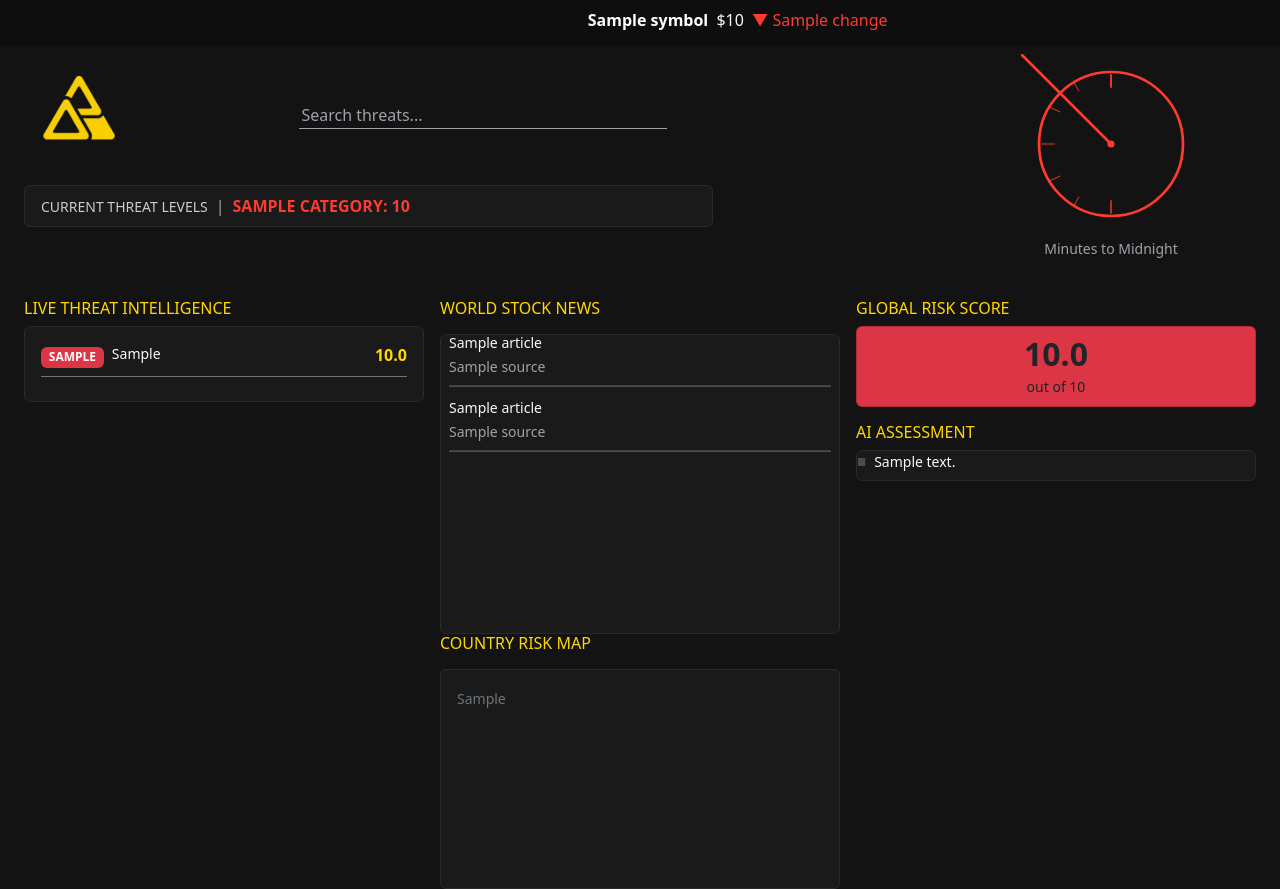
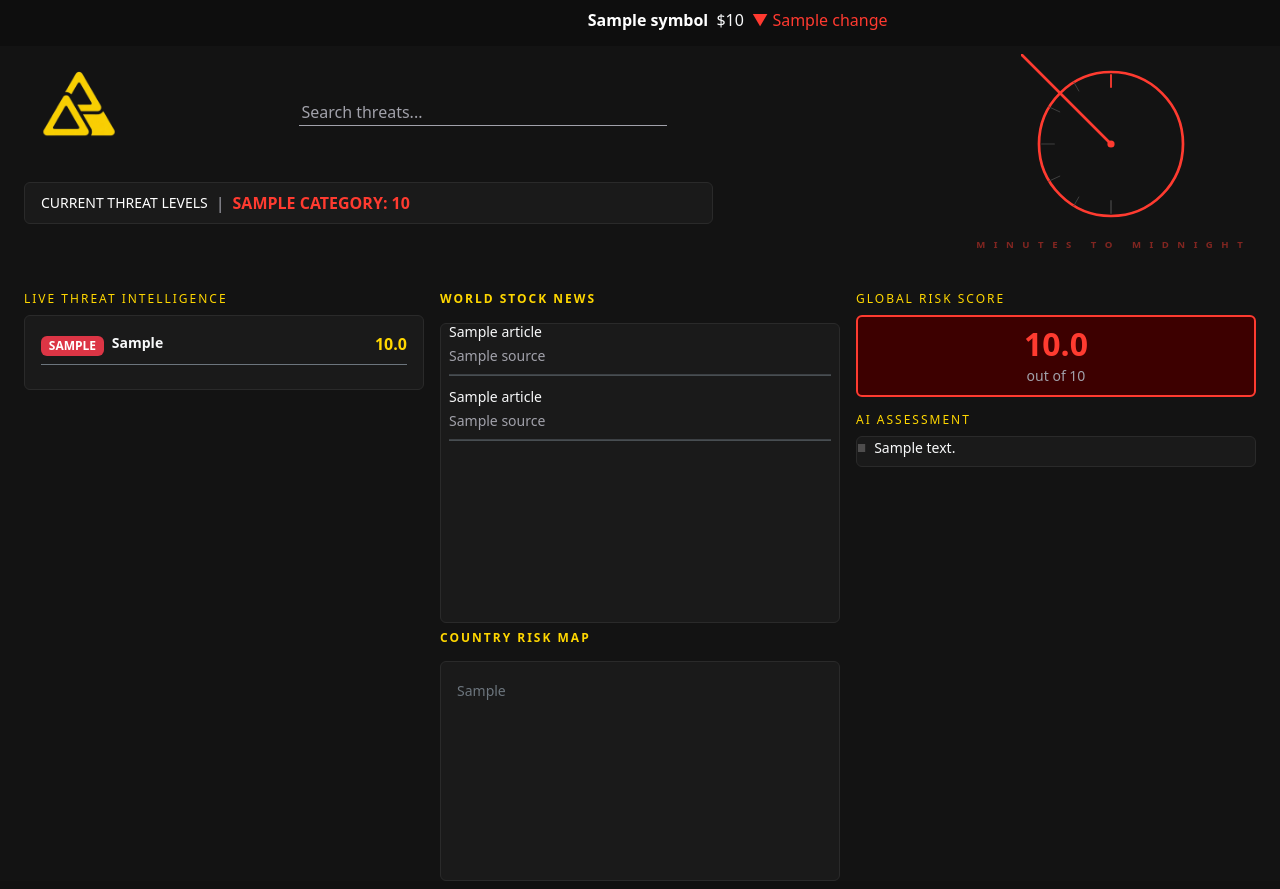
Before and after one commit to Bavianx/Doomsday_Dashboard, a Django app: template threats/templates/threats/dashboard.html in a window 1280 px wide. Run offline with Django 5.2, Linux system fonts and the light colour scheme; tables that the repository leaves empty hold one stand-in row (values such as "Sample post"); the template is opened without the code that fills it: values that come from a table or form of the project are taken from there, most other values are stand-ins (such as "Sample title", 1, 10 or a date in 2020).

Commit message:
Polish: favicon, page title, dynamic risk score colour, standardised headers, clock markers, Minutes to Midnight styling

```diff
--- a/threats/templates/threats/dashboard.html
+++ b/threats/templates/threats/dashboard.html
@@ -3,8 +3,9 @@
 <!DOCTYPE html>
 <html>
 <head>
-    <title> Doomsday Dashboard</title>
+    <title>DOOMSDAY | Global Threat Intelligence</title>
     <link href="https://cdn.jsdelivr.net/npm/bootstrap@5.3.0/dist/css/bootstrap.min.css" rel="stylesheet">
+    <link rel="icon" type="image/png" href="{% static 'threats/images/logo-transparent.png' %}">
 </head>
 <body style="background-color: #131313;">
 
@@ -69,7 +70,7 @@
             <div class="mt-5">
                 <div class="card bg-dark border-secondary px-3 py-2 threat-bar-wrapper" style="width: 75%;">
                     <div class="d-flex align-items-center gap-2 flex-wrap threat-bar">
-                        <small style="color: #ccccd4; white-space: nowrap;">CURRENT THREAT LEVELS</small>
+                        <small style="color: #ffffff; white-space: nowrap;">CURRENT THREAT LEVELS</small>
                         {% for category, score in category_scores.items %}
                             <span style="color: #A1A1AA;">|</span>
                             {% if score >= 7 %}
@@ -90,17 +91,24 @@
             <svg width="180" height="180" viewBox="0 0 400 400">
                 <circle cx="200" cy="200" r="160" fill="#131313" stroke="#FF3B30" stroke-width="6"/>
                 <line x1="200" y1="45" x2="200" y2="75" stroke="#FF3B30" stroke-width="4"/>
-                <line x1="117" y1="62" x2="129" y2="83" stroke="#FF3B30" stroke-width="2"/>
-                <line x1="61" y1="117" x2="87" y2="129" stroke="#FF3B30" stroke-width="2"/>
-                <line x1="45" y1="200" x2="75" y2="200" stroke="#FF3B30" stroke-width="2"/>
-                <line x1="61" y1="283" x2="87" y2="271" stroke="#FF3B30" stroke-width="2"/>
-                <line x1="117" y1="338" x2="129" y2="317" stroke="#FF3B30" stroke-width="2"/>
-                <line x1="200" y1="355" x2="200" y2="325" stroke="#FF3B30" stroke-width="3"/>
+                <line x1="117" y1="62" x2="129" y2="83" stroke="#444" stroke-width="2"/>
+                <line x1="61" y1="117" x2="87" y2="129" stroke="#444" stroke-width="2"/>
+                <line x1="45" y1="200" x2="75" y2="200" stroke="#444" stroke-width="2"/>
+                <line x1="61" y1="283" x2="87" y2="271" stroke="#444" stroke-width="2"/>
+                <line x1="117" y1="338" x2="129" y2="317" stroke="#444" stroke-width="2"/>
+                <line x1="200" y1="355" x2="200" y2="325" stroke="#444" stroke-width="3"/>
                 <line x1="200" y1="200" x2="{{ tip_x }}" y2="{{ tip_y }}"
                     stroke="#FF3B30" stroke-width="6" stroke-linecap="round"/>
                 <circle cx="200" cy="200" r="8" fill="#FF3B30"/>
             </svg>
-            <p class="small mt-1" style="color: #A1A1AA;"> Minutes to Midnight</p>
+            <p class="small mt-1" style="
+                color: #FF3B30;
+                letter-spacing: 3px;
+                font-size: 0.6rem;
+                font-weight: bold;
+                animation: pulse 2s infinite;">
+                M I N U T E S &nbsp; T O &nbsp; M I D N I G H T
+            </p>
         </div>
     </div>
 </div>
@@ -109,7 +117,7 @@
 <div class="container-fluid px-4 mt-3">
     <div class="row g-3">
         <!-- LEFT: Live Intelligence News Feed -->
-        <div class="col-md-4">
+        <div class=" text-warning col-md-4 fw-bold letter-spacing-1">
                 {% if is_search %}
                      <h6> LIVE THREAT INTELLIGENCE   |   {{ query|upper }}  </h6>     <!-- Query based search for specific items -->
                 {% else %}
@@ -146,7 +154,7 @@
 
         <!-- CENTRE: Stock News + Country Risk Map -->
         <div class="col-md-4">
-        <h6 class="text-warning mb-3"> WORLD STOCK NEWS</h6>
+        <h6 class="text-warning mb-3 fw-bold"> WORLD STOCK NEWS</h6>
         <div class="card bg-dark border-secondary" style="height: 300px; overflow: hidden;">    <!-- Content is looped and hidden once passed the height marker-->
             <div class="card-body p-2 news-scroll-wrap">
                 <div class="news-scroll">
@@ -174,7 +182,7 @@
                 </div>
             </div>
         </div>
-            <h6 class="text-warning mb-3"> COUNTRY RISK MAP</h6>                <!-- Needs finishing tomorrow-->
+            <h6 class="text-warning mb-3 mt-2 fw-bold"> COUNTRY RISK MAP</h6>
             <div class="card bg-dark border-secondary" style="min-height: 220px;">
                 <div class="card-body">
                     <small class="text-secondary">{{ map_html|safe }}</small>
@@ -186,11 +194,12 @@
         <div class="col-md-4">
             <!-- Global Risk Score -->
             <h6 class="text-warning mb-2"> GLOBAL RISK SCORE</h6>
-            <div class="card bg-danger mb-3">
+            <div class="card mb-3 risk-card-{% if global_score.score >= 7 %}high{% elif global_score.score >= 4 %}medium{% else %}low{% endif %}">
                 <div class="card-body text-center py-2">
-                    <h2 class="fw-bold mb-0">{{ global_score.score }}</h2>
-                        <div style= "color: #13131300"></div>
-                    <small>out of 10</small>
+                    <h2 class="fw-bold mb-0 risk-score-{% if global_score.score >= 7 %}high{% elif global_score.score >= 4 %}medium{% else %}low{% endif %}">
+                        {{ global_score.score }}
+                    </h2>
+                    <small style="color: #A1A1AA;">out of 10</small>
                 </div>
             </div>
             <!-- AI Summary -->
@@ -212,7 +221,7 @@
     </div>
 </div>
 
-<!-- Live clock script -->
+<!-- Live clock script, Nav bar content resizing for application window sizing-->
 <script>
 function updateClock() {
     document.getElementById('live-clock').textContent = new Date().toLocaleTimeString();
@@ -260,6 +269,12 @@ window.addEventListener('resize', function() {
     50% { transform: translateX(-100%); }
     50.001% { transform: translateX(100vw); }
     100% { transform: translateX(-100%); }
+}
+
+@keyframes pulse {
+    0% { opacity: 1; }
+    50% { opacity: 0.4; }
+    100% { opacity: 1; }
 }
 
 @media (max-width: 1050px) {
@@ -325,6 +340,11 @@ h1, h3, h5, h6 {
     color: var(--yellow) !important;
 }
 
+h6 {
+    letter-spacing: 2px;
+    font-size: 0.75rem !important;
+}
+
 /* Ticker bar */
 .bg-black {
     background-color: #0a0a0a8a !important;
@@ -352,6 +372,14 @@ h1, h3, h5, h6 {
 .card.bg-secondary {
     background-color: #1e1e1e !important;
 }
+
+.risk-card-high { background-color: #3d0000 !important; border: 2px solid #FF3B30 !important; }
+.risk-card-medium { background-color: #3d2600 !important; border: 2px solid #FFD700 !important; }
+.risk-card-low { background-color: #003d00 !important; border: 2px solid #4ADE80 !important; }
+
+.risk-score-high { color: #FF3B30 !important; }
+.risk-score-medium { color: #FFD700 !important; }
+.risk-score-low { color: #4ADE80 !important; }
 </style>
 </body>
 </html>
```
